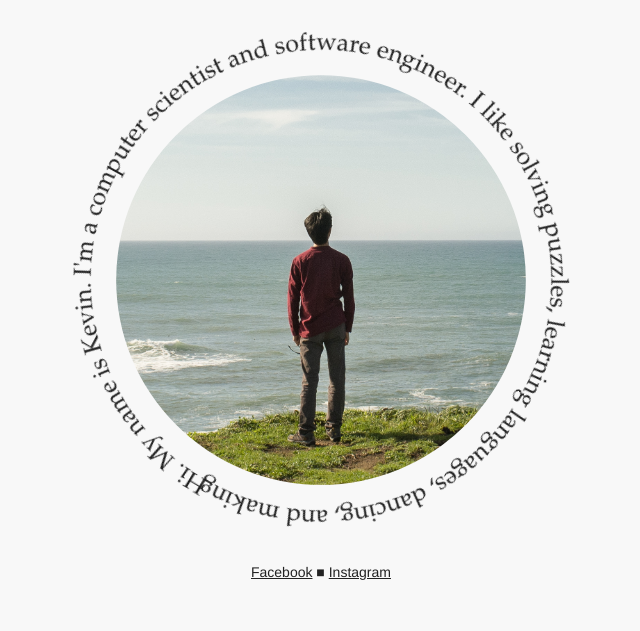
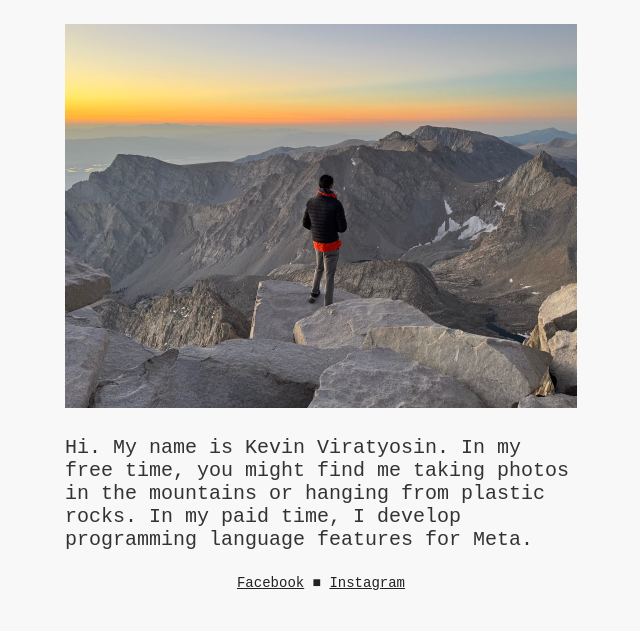
Before and after one commit to viratyosin/viratyosin.github.io, a plain HTML site: page index.html in a window 1280 px wide. Shown: the whole page, without its empty margins (319-959 px from the left). Drawn offline with Linux system fonts and the light colour scheme.

Commit message:
Whitney update

```diff
--- a/index.html
+++ b/index.html
@@ -19,7 +19,8 @@
       padding: 0px;
       margin: 0px;
       box-sizing: border-box;
-      font-family: Helvetica;
+      font-family: monospace;
+      color: #333;
     }
 
     html, body {
@@ -48,7 +49,7 @@
     }
 
     #main_column > div:last-child {
-      margin-bottom: 0px;
+      padding-bottom: 24px
     }
 
     #header, #links {
@@ -60,52 +61,19 @@
       font-size: 14px;
     }
 
-    #porthole {
-      position: relative;
+    #photo {
+      width: 100%;
     }
 
-    #porthole > #rotating_hello {
-      position: absolute;
-    }
-
-    #porthole_img {
-      width: 100%;
-      border-radius: 50%;
-      padding: 10%;
-    }
-
-    #curve_text {
-      font-size: 4.8px;
-      font-family: Garamond;
-    }
-
-    .rotates {
-      -webkit-animation: rotation 30s infinite linear;
-    }
-
-    @-webkit-keyframes rotation {
-      from {
-        -webkit-transform: rotate(359deg);
-      }
-      to {
-        -webkit-transform: rotate(0deg);
-      }
+    #hello {
+      font-size: 20px;
     }
   </style>
 </head>
 <body>
   <div id="main_column">
-    <div id="porthole">
-      <svg id="rotating_hello" class="rotates" viewBox="0 0 100 100">
-        <path id="curve" fill="rgba(0,0,0,0)" d="M 5.000,50.000 C 5.000,25.164 25.164,5.000 50.000,5.000 74.836,5.000 95.000,25.164 95.000,50.000 95.000,74.836 74.836,95.000 50.000,95.000 25.164,95.000 5.000,74.836 5.000,50.000 5.000,25.164" />
-        <text x="0%">
-          <textPath xlink:href="#curve" id="curve_text" method="align" charset="UTF-8" fill='#222'>
-            Hi. My name is Kevin. I'm a computer scientist and software engineer. I like solving puzzles, learning languages, dancing, and making things. ■
-          </textPath>
-        </text>
-      </svg>
-      <img id="porthole_img" src='./images/porthole.jpg'/>
-    </div>
+    <div><img id="photo" src='./images/whitney.jpeg'/></div>
+    <div id="hello">Hi. My name is Kevin Viratyosin. In my free time, you might find me taking photos in the mountains or hanging from plastic rocks. In my paid time, I develop programming language features for Meta.</div>
     <div id="links">
       <a href="http://facebook.com/viratyosin">Facebook</a> ■
       <a href="http://instagram.com/viratyosin">Instagram</a>
```
Also changed, not shown: images/whitney.jpeg (added).
